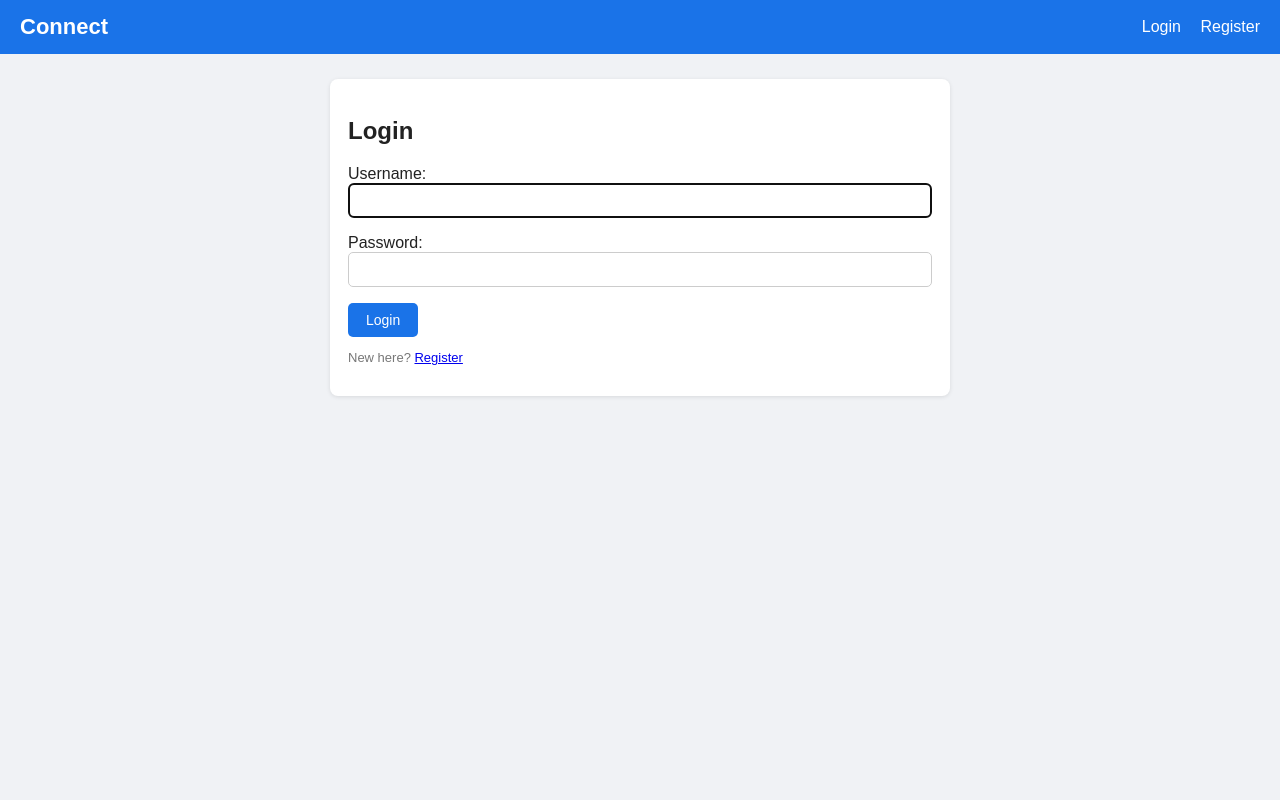
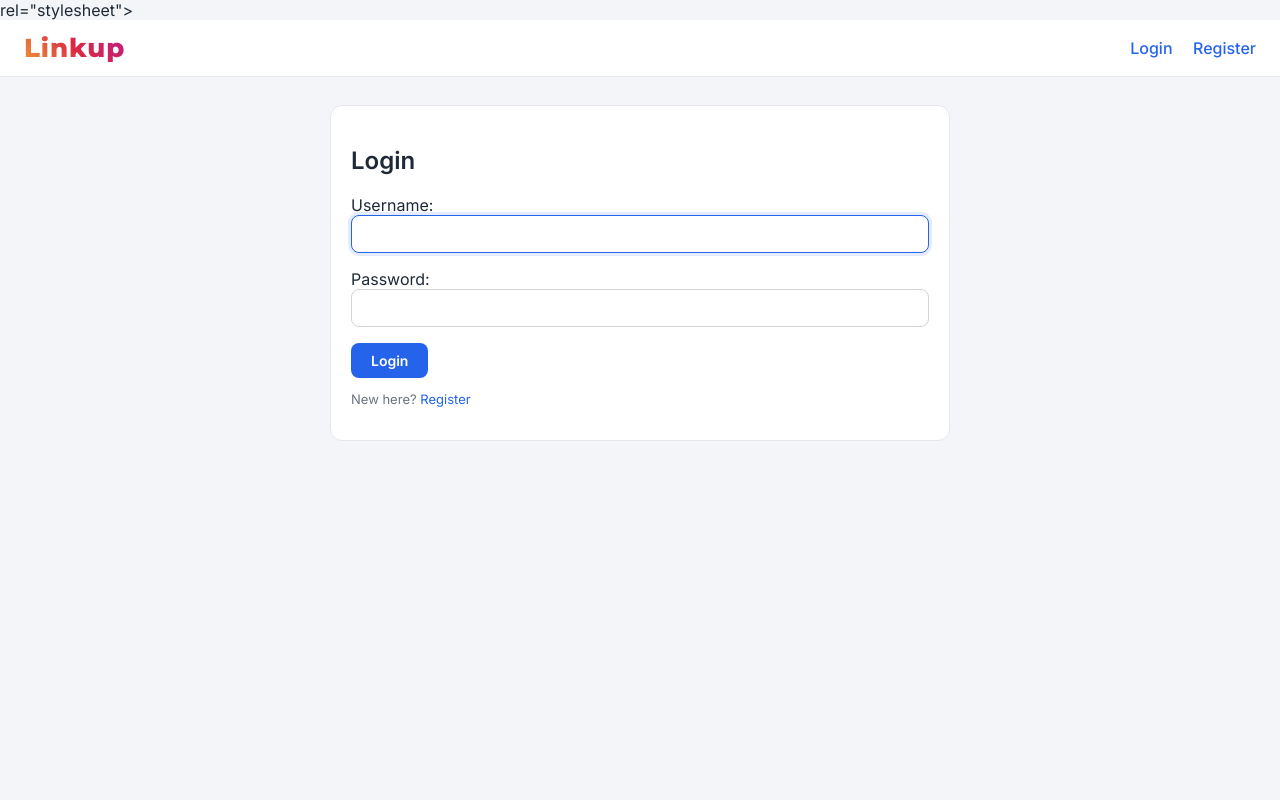
Before and after one commit to komalshriram02-ui/CodeAlpha_SocialMedia, a Django app: a page that uses posts/templates/base.html in a window 1280 px wide. Run offline with Django 5.2, Linux system fonts and the light colour scheme.

Commit message:
Add Instagram style navigation, create page and Linkup branding

```diff
--- a/posts/templates/base.html
+++ b/posts/templates/base.html
@@ -5,39 +5,62 @@
     <meta charset="UTF-8">
     <meta name="viewport" content="width=device-width, initial-scale=1.0">
     <title>{% block title %}Connect{% endblock %}</title>
+    <link rel="preconnect" href="https://fonts.googleapis.com">
+    <link rel="preconnect" href="https://fonts.gstatic.com" crossorigin>
+    <link
+        href="https://fonts.googleapis.com/css2?family=Montserrat:wght@700;800&family=Inter:wght@400;500;600&display=swap"
+        <link href="https://fonts.googleapis.com/css2?family=Pacifico&display=swap" rel="stylesheet">
+    rel="stylesheet">
     <style>
         * {
             box-sizing: border-box;
         }
 
         body {
-            font-family: Arial, sans-serif;
+            font-family: "Inter", "Segoe UI", Arial, sans-serif;
             margin: 0;
-            background: #f0f2f5;
-            color: #222;
+            background: #f3f5f8;
+            color: #1f2937;
+            min-height: 100vh;
         }
 
         nav {
-            background: #1a73e8;
-            color: white;
-            padding: 14px 20px;
+            background: white;
+            color: #1f2937;
+            padding: 14px 28px;
             display: flex;
             justify-content: space-between;
             align-items: center;
             flex-wrap: wrap;
             gap: 10px;
+            border-bottom: 1px solid #e5e7eb;
+            position: sticky;
+            top: 0;
+            z-index: 10;
         }
 
         nav a {
-            color: white;
+            color: #4b5563;
             text-decoration: none;
-            margin-left: 15px;
+            margin-left: 20px;
+            font-weight: 500;
+            font-size: 15px;
         }
 
-        nav .brand {
-            font-size: 22px;
-            font-weight: bold;
-            margin-left: 0;
+        nav a:hover {
+            color: #2563eb;
+        }
+
+        .brand {
+            font-family: "Pacifico", cursive;
+            font-size: 30px;
+            font-weight: 400;
+            text-decoration: none;
+            background: linear-gradient(45deg, #f09433, #e6683c, #dc2743, #cc2366, #bc1888);
+            -webkit-background-clip: text;
+            background-clip: text;
+            -webkit-text-fill-color: transparent;
+            color: transparent;
         }
 
         nav form {
@@ -45,92 +68,236 @@
         }
 
         nav button {
-            background: none;
-            border: none;
-            color: white;
+            background: #f3f5f8;
+            border: 1px solid #e5e7eb;
+            color: #374151;
             cursor: pointer;
-            font-size: 16px;
-            margin-left: 15px;
+            font-size: 14px;
+            margin-left: 20px;
+            padding: 7px 16px;
+            border-radius: 8px;
+            font-family: inherit;
+        }
+
+        nav button:hover {
+            background: #e5e7eb;
         }
 
         .container {
             max-width: 650px;
-            margin: 25px auto;
+            margin: 28px auto;
             padding: 0 15px;
         }
 
         .card {
             background: white;
-            border-radius: 8px;
-            padding: 18px;
-            margin-bottom: 15px;
-            box-shadow: 0 1px 4px rgba(0, 0, 0, 0.1);
+            border: 1px solid #e5e7eb;
+            border-radius: 12px;
+            padding: 20px;
+            margin-bottom: 16px;
         }
 
         .btn {
-            background: #1a73e8;
+            background: #2563eb;
             color: white;
             border: none;
-            padding: 9px 18px;
-            border-radius: 5px;
+            padding: 9px 20px;
+            border-radius: 8px;
             cursor: pointer;
             text-decoration: none;
             display: inline-block;
             font-size: 14px;
+            font-weight: 600;
+            font-family: inherit;
+        }
+
+        .btn:hover {
+            background: #1d4ed8;
         }
 
         .btn-gray {
-            background: #777;
+            background: #6b7280;
+        }
+
+        .btn-gray:hover {
+            background: #4b5563;
         }
 
         input[type=text],
         input[type=password],
         textarea {
             width: 100%;
-            padding: 9px;
-            border: 1px solid #ccc;
-            border-radius: 5px;
+            padding: 10px 12px;
+            border: 1px solid #d1d5db;
+            border-radius: 8px;
             font-family: inherit;
+            background: white;
+        }
+
+        input[type=text]:focus,
+        input[type=password]:focus,
+        textarea:focus {
+            outline: none;
+            border-color: #2563eb;
+            box-shadow: 0 0 0 3px rgba(37, 99, 235, 0.12);
+        }
+
+        a {
+            color: #2563eb;
+            text-decoration: none;
+        }
+
+        a:hover {
+            text-decoration: underline;
         }
 
         .errorlist {
-            color: red;
+            color: #dc2626;
             padding-left: 18px;
         }
 
         .helptext {
             font-size: 12px;
-            color: #666;
+            color: #6b7280;
         }
 
         .muted {
-            color: #777;
+            color: #6b7280;
             font-size: 13px;
+        }
+
+        body {
+            padding-bottom: 80px;
+        }
+
+        .topbar {
+            background: white;
+            border-bottom: 1px solid #e5e7eb;
+            padding: 12px 24px;
+            display: flex;
+            justify-content: space-between;
+            align-items: center;
+            position: sticky;
+            top: 0;
+            z-index: 10;
+        }
+
+        .brand {
+            font-family: "Montserrat", "Segoe UI", Arial, sans-serif;
+            font-size: 26px;
+            font-weight: 800;
+            letter-spacing: 1px;
+            color: #0f2a43;
+            text-decoration: none;
+        }
+
+        .brand:hover {
+            text-decoration: none;
+        }
+
+        .top-links a {
+            margin-left: 16px;
+            font-weight: 500;
+        }
+
+        .bottom-nav {
+            position: fixed;
+            bottom: 0;
+            left: 0;
+            right: 0;
+            background: white;
+            border-top: 1px solid #e5e7eb;
+            display: flex;
+            justify-content: center;
+            gap: 56px;
+            padding: 12px 0;
+            z-index: 20;
+        }
+
+        .nav-icon {
+            color: #374151;
+            display: flex;
+            align-items: center;
+            background: none;
+            border: none;
+            padding: 0;
+            cursor: pointer;
+        }
+
+        .nav-icon:hover {
+            color: #2563eb;
+        }
+
+        .nav-icon svg {
+            width: 28px;
+            height: 28px;
+            fill: none;
+            stroke: currentColor;
+            stroke-width: 2;
+            stroke-linecap: round;
+            stroke-linejoin: round;
+        }
+
+        .nav-avatar {
+            width: 30px;
+            height: 30px;
+            border-radius: 50%;
+            object-fit: cover;
         }
     </style>
 </head>
 
 <body>
-    <nav>
-        <a class="brand" href="{% url 'home' %}">Connect</a>
-        <div>
+    <div class="topbar">
+        <a class="brand" href="{% url 'home' %}">Linkup</a>
+        <div class="top-links">
             {% if user.is_authenticated %}
-            <a href="{% url 'home' %}">Home</a>
-            <a href="{% url 'search_users' %}">Search</a>
-            <a href="{% url 'profile' user.username %}">Hello, {{ user.username }}</a>
-            <form method="post" action="{% url 'logout' %}">
+            <form method="post" action="{% url 'logout' %}" style="display:inline;">
                 {% csrf_token %}
-                <button type="submit">Logout</button>
+                <button type="submit" class="nav-icon" title="Logout"><svg viewBox="0 0 24 24">
+                        <path d="M9 21H5a2 2 0 0 1-2-2V5a2 2 0 0 1 2-2h4" />
+                        <polyline points="16 17 21 12 16 7" />
+                        <line x1="21" y1="12" x2="9" y2="12" />
+                    </svg></button>
             </form>
             {% else %}
             <a href="{% url 'login' %}">Login</a>
             <a href="{% url 'register' %}">Register</a>
             {% endif %}
         </div>
-    </nav>
+    </div>
+
     <div class="container">
         {% block content %}{% endblock %}
     </div>
+
+    {% if user.is_authenticated %}
+    <div class="bottom-nav">
+        <a class="nav-icon" href="{% url 'home' %}" title="Home"><svg viewBox="0 0 24 24">
+                <path d="M3 9l9-7 9 7v11a2 2 0 0 1-2 2H5a2 2 0 0 1-2-2z" />
+                <polyline points="9 22 9 12 15 12 15 22" />
+            </svg></a>
+        <a class="nav-icon" href="{% url 'search_users' %}" title="Search"><svg viewBox="0 0 24 24">
+                <circle cx="11" cy="11" r="8" />
+                <line x1="21" y1="21" x2="16.65" y2="16.65" />
+            </svg></a>
+        <a class="nav-icon" href="{% url 'create_post' %}" title="Create"><svg viewBox="0 0 24 24">
+                <rect x="3" y="3" width="18" height="18" rx="4" />
+                <line x1="12" y1="8" x2="12" y2="16" />
+                <line x1="8" y1="12" x2="16" y2="12" />
+            </svg></a>
+        <a class="nav-icon" href="{% url 'profile' user.username %}" title="Profile">
+            {% if user.profile.avatar %}
+            <img class="nav-avatar" src="{{ user.profile.avatar.url }}" alt="">
+            {% else %}
+            <svg viewBox="0 0 24 24">
+                <path d="M20 21v-2a4 4 0 0 0-4-4H8a4 4 0 0 0-4 4v2" />
+                <circle cx="12" cy="7" r="4" />
+            </svg>
+            {% endif %}
+        </a>
+    </div>
+    {% endif %}
 </body>
 
 </html>
--- a/posts/urls.py
+++ b/posts/urls.py
@@ -3,6 +3,7 @@ from . import views
 
 urlpatterns = [
     path("", views.home, name="home"),
+    path("create/", views.create_post, name="create_post"),
     path("like/<int:post_id>/", views.toggle_like, name="toggle_like"),
     path("comment/<int:post_id>/", views.add_comment, name="add_comment"),
     path("delete/<int:post_id>/", views.delete_post, name="delete_post"),
```
Also changed, not shown: posts/templates/posts/create.html (added, +17 -0 lines), posts/templates/posts/home.html (+0 -14 lines), posts/views.py (+22 -20 lines).
